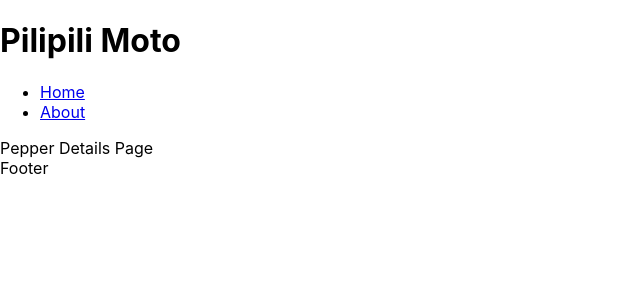
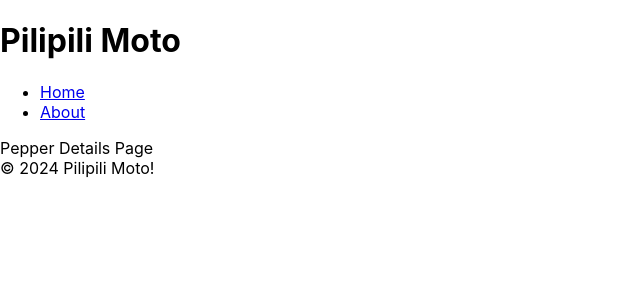
Before and after one commit to KoryrKoryr/Pepper-Shop-App, a React (Create React App) app in the folder pilipili-moto/: page /pepper/1 in a window 1280 px wide. Shown: the top 300 px of the page, without its empty margins (0-640 px from the left). Built offline with nearby package versions, Linux system fonts and the light colour scheme.

Commit message:
Footer component added

```diff
--- a/pilipili-moto/src/components/Footer.js
+++ b/pilipili-moto/src/components/Footer.js
@@ -1,7 +1,7 @@
 import React from "react";
 
 function Footer() {
-  return <footer>Footer</footer>;
+  return <footer>&copy; 2024 Pilipili Moto!</footer>;
 }
 
 export default Footer;
```
